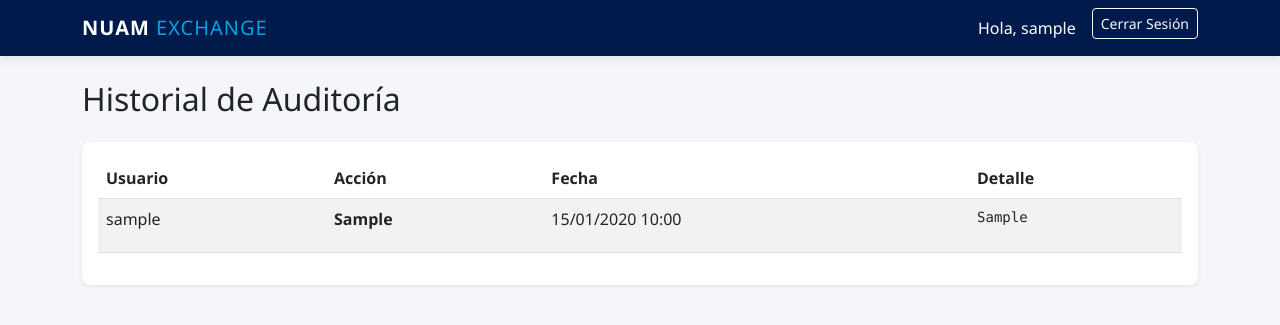
After one commit to leiaadm7/proyecto_nuam, a Django app: page /historial/ in a window 1280 px wide. The commit adds this page. Shown: the top 325 px of the page. Run offline with Django 5.2, Linux system fonts and the light colour scheme; a user stored in the database is signed in; tables that the repository leaves empty hold one stand-in row (values such as "Sample post").

Commit message:
avance auditoria

```diff
--- a/calificaciones/forms.py
+++ b/calificaciones/forms.py
@@ -15,5 +15,6 @@ class CalificacionForm(forms.ModelForm):
 class CargaMasivaForm(forms.Form):
     archivo_csv = forms.FileField(
         label="Selecciona archivo CSV",
+        widget=forms.FileInput(attrs={'class': 'form-control'}),
         help_text="El archivo debe tener las columnas: pais, tipo, monto, factor"
     )
--- a/calificaciones/models.py
+++ b/calificaciones/models.py
@@ -24,3 +24,12 @@ class Calificacion(models.Model):
 
     def __str__(self):
         return f"{self.pais} - {self.tipo}"
+
+class LogAuditoria(models.Model):
+    usuario = models.ForeignKey(User, on_delete=models.SET_NULL, null=True)
+    accion = models.CharField(max_length=50)
+    fecha_hora = models.DateTimeField(auto_now_add=True)
+    detalle = models.TextField()
+
+    def __str__(self):
+        return f"{self.usuario} - {self.accion} - {self.fecha_hora}"
--- a/calificaciones/templates/calificaciones/base.html
+++ b/calificaciones/templates/calificaciones/base.html
@@ -6,8 +6,8 @@
     <link href="https://cdn.jsdelivr.net/npm/bootstrap@5.3.0/dist/css/bootstrap.min.css" rel="stylesheet">
     <style>
         :root {
-            --nuam-blue: #001A4B; /* Azul corporativo NUAM */
-            --nuam-light: #00A3E0; /* Celeste secundario */
+            --nuam-blue: #001A4B;
+            --nuam-light: #00A3E0;
             --nuam-grey: #F4F6F9;
         }
         body { background-color: var(--nuam-grey); font-family: 'Segoe UI', sans-serif; }
--- a/calificaciones/templates/calificaciones/carga_masiva.html
+++ b/calificaciones/templates/calificaciones/carga_masiva.html
@@ -24,7 +24,7 @@
                         <label for="{{ form.archivo_csv.id_for_label }}" class="form-label fw-bold" style="color: #001A4B;">
                             Seleccionar Archivo
                         </label>
-                        {{ form.archivo_csv }}
+                        <input type="file" name="archivo_csv" class="form-control" accept=".csv" required id="id_archivo_csv">
                         </div>
 
                     <div class="d-grid gap-2 d-md-flex justify-content-md-end">
--- /dev/null
+++ b/calificaciones/templates/calificaciones/historial.html
@@ -0,0 +1,27 @@
+{% extends 'calificaciones/base.html' %}
+{% block content %}
+<h2>Historial de Auditoría</h2>
+
+<div class="card mt-4 p-3 shadow-sm">
+    <table class="table table-striped table-hover">
+        <thead>
+            <tr>
+                <th>Usuario</th>
+                <th>Acción</th>
+                <th>Fecha</th>
+                <th>Detalle</th>
+            </tr>
+        </thead>
+        <tbody>
+            {% for log in logs %}
+            <tr>
+                <td>{{ log.usuario }}</td>
+                <td><strong>{{ log.accion }}</strong></td>
+                <td>{{ log.fecha_hora|date:"d/m/Y H:i" }}</td>
+                <td><pre>{{ log.detalle }}</pre></td>
+            </tr>
+            {% endfor %}
+        </tbody>
+    </table>
+</div>
+{% endblock %}
--- a/calificaciones/views.py
+++ b/calificaciones/views.py
@@ -1,14 +1,17 @@
 from django.shortcuts import render, redirect, get_object_or_404
 from django.contrib.auth.decorators import login_required
-from .models import Calificacion
+from .models import Calificacion, LogAuditoria
 from .forms import *
+from .utils import registrar_log
 import csv
 from io import TextIOWrapper
+
 
 @login_required
 def dashboard(request):
     registros = Calificacion.objects.all().order_by('-fecha_registro')
     return render(request, 'calificaciones/dashboard.html', {'registros': registros})
+
 
 @login_required
 def crear_calificacion(request):
@@ -18,31 +21,86 @@ def crear_calificacion(request):
             obj = form.save(commit=False)
             obj.analista = request.user
             obj.save()
+
+            # AUDITORÍA
+            registrar_log(
+                usuario=request.user,
+                accion="CREAR",
+                detalle_dict={
+                    "pais": obj.pais,
+                    "tipo": obj.tipo,
+                    "monto_base": str(obj.monto_base),
+                    "factor": str(obj.factor)
+                }
+            )
+
             return redirect('dashboard')
     else:
         form = CalificacionForm()
+
     return render(request, 'calificaciones/formulario.html', {'form': form})
+
 
 def home(request):
     return redirect('login')
 
+
 @login_required
 def editar_calificacion(request, id):
     calificacion = get_object_or_404(Calificacion, id=id)
+    datos_antes = {
+        "pais": calificacion.pais,
+        "tipo": calificacion.tipo,
+        "monto_base": str(calificacion.monto_base),
+        "factor": str(calificacion.factor),
+    }
+
     if request.method == 'POST':
         form = CalificacionForm(request.POST, instance=calificacion)
         if form.is_valid():
-            form.save()
+            nuevo_obj = form.save()
+            registrar_log(
+                usuario=request.user,
+                accion="EDITAR",
+                detalle_dict={
+                    "antes": datos_antes,
+                    "despues": {
+                        "pais": nuevo_obj.pais,
+                        "tipo": nuevo_obj.tipo,
+                        "monto_base": str(nuevo_obj.monto_base),
+                        "factor": str(nuevo_obj.factor)
+                    }
+                }
+            )
+
             return redirect('dashboard')
+
     else:
         form = CalificacionForm(instance=calificacion)
-    return render(request, 'calificaciones/formulario.html', {'form': form, 'titulo': 'Editar Calificación'})
+
+    return render(
+        request,
+        'calificaciones/formulario.html',
+        {'form': form, 'titulo': 'Editar Calificación'}
+    )
+
 
 @login_required
 def eliminar_calificacion(request, id):
     calificacion = get_object_or_404(Calificacion, id=id)
+    registrar_log(
+        usuario=request.user,
+        accion="ELIMINAR",
+        detalle_dict={
+            "id": calificacion.id,
+            "pais": calificacion.pais,
+            "tipo": calificacion.tipo
+        }
+    )
+
     calificacion.delete()
     return redirect('dashboard')
+
 
 @login_required
 def carga_masiva(request):
@@ -51,20 +109,33 @@ def carga_masiva(request):
         if form.is_valid():
             archivo = TextIOWrapper(request.FILES['archivo_csv'].file, encoding='utf-8')
             csv_reader = csv.DictReader(archivo)
-            # 2. Recorrer cada fila del CSV
-            contadores = 0
+
+            contador = 0
             for row in csv_reader:
-                # 3. Guardar en la Base de Datos
                 Calificacion.objects.create(
                     pais=row['pais'].strip().upper(),
                     tipo=row['tipo'].strip().upper(),
                     monto_base=row['monto'],
                     factor=row['factor'],
-                    analista=request.user # Guardamos quién hizo la carga (Auditoría)
+                    analista=request.user
                 )
-                contadores += 1
+                contador += 1
+            registrar_log(
+                usuario=request.user,
+                accion="CARGA MASIVA",
+                detalle_dict={
+                    "total_registros": contador
+                }
+            )
+
             return redirect('dashboard')
     else:
         form = CargaMasivaForm()
 
     return render(request, 'calificaciones/carga_masiva.html', {'form': form})
+
+
+@login_required
+def historial(request):
+    logs = LogAuditoria.objects.all().order_by('-fecha_hora')
+    return render(request, 'calificaciones/historial.html', {'logs': logs})
--- a/nuam_holding/urls.py
+++ b/nuam_holding/urls.py
@@ -15,9 +15,10 @@ Including another URLconf
     2. Add a URL to urlpatterns:  path('blog/', include('blog.urls'))
 """
 from django.contrib import admin
-from django.urls import path
+from django.urls import path, include
 from django.contrib.auth import views as auth_views
 from calificaciones import views
+
 
 urlpatterns = [
     path('admin/', admin.site.urls),
@@ -29,4 +30,6 @@ urlpatterns = [
     path('editar/<int:id>/', views.editar_calificacion, name='editar'),
     path('eliminar/<int:id>/', views.eliminar_calificacion, name='eliminar'),
     path('carga-masiva/', views.carga_masiva, name='carga_masiva'),
+    path('historial/', views.historial, name='historial'),
+
 ]
```
Also changed, not shown: calificaciones/templates/calificaciones/dashboard.html (+22 -3 lines), calificaciones/utils.py (added, +9 -0 lines), nuam_holding/settings.py (+22 -0 lines), requirements.txt (added, +9 -0 lines), calificaciones/migrations/0002_logauditoria.py (added).
